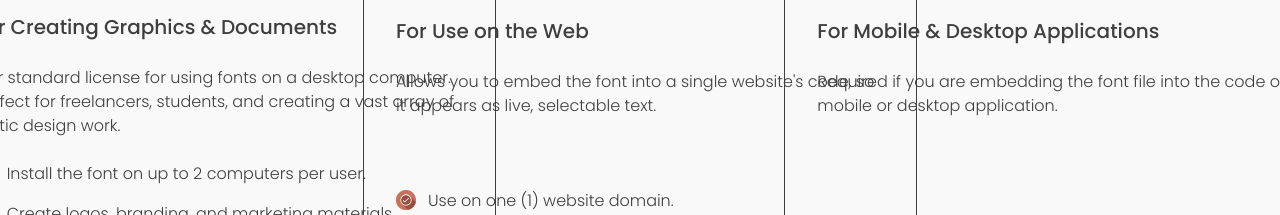
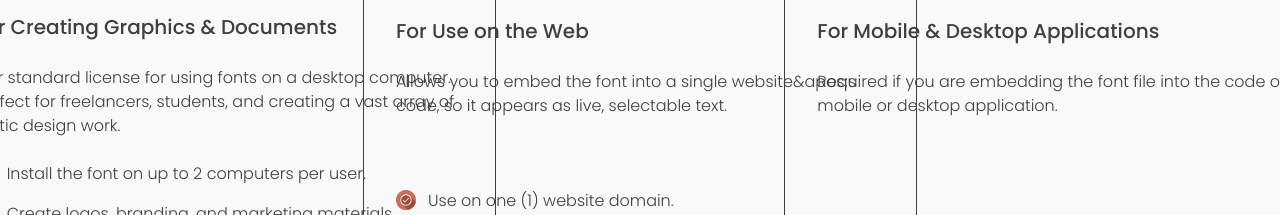
Before and after one commit to andimaulana27/operatype-project, a Next.js app: page /license in a window 1280 px wide. Shown: the part 519-734 px from the top of the page. Built offline with nearby package versions, Linux system fonts and the light colour scheme.

Commit message:
fix tanda petik

```diff
--- a/jsconfig.json
+++ b/jsconfig.json
@@ -1,7 +1,8 @@
 {
   "compilerOptions": {
+    "baseUrl": ".",
     "paths": {
-      "@/*": ["./src/*"]
+      "@/*": ["src/*"]
     }
   }
 }
--- a/src/app/license/page.js
+++ b/src/app/license/page.js
@@ -21,7 +21,7 @@ export default function LicensePage() {
       title: "Website License",
       subtitle: "For Use on the Web",
       details:
-        "Allows you to embed the font into a single website's code, so it appears as live, selectable text.",
+        "Allows you to embed the font into a single website&apos;s code, so it appears as live, selectable text.",
       features: [
         "Use on one (1) website domain.",
         "License covers up to 50,000 monthly pageviews. (Contact us for higher traffic sites).",
```
